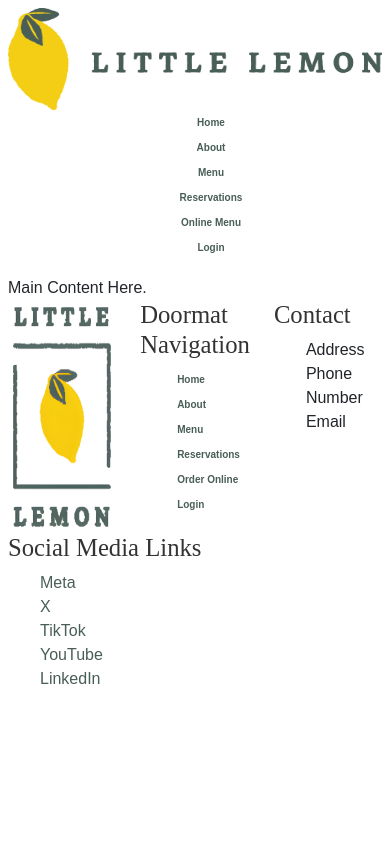
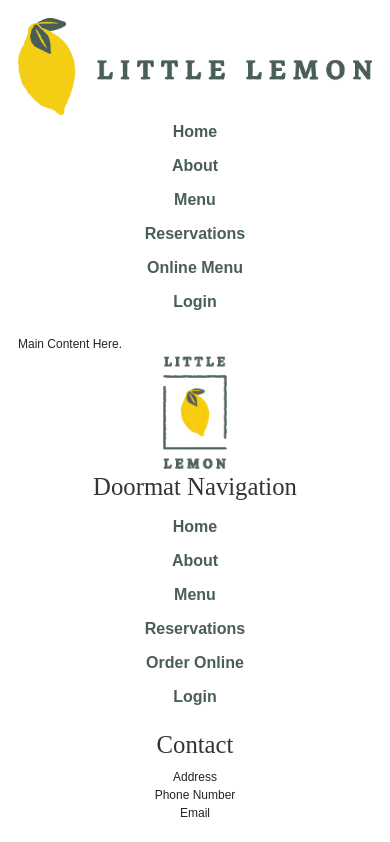
Before and after one commit to Rostaen/little-lemon-capstone-project, a React (Create React App) app: page / in a window 390 px wide. Shown: the top 842 px of the page. Built offline with nearby package versions, Linux system fonts and the light colour scheme.

Commit message:
Trying to push changes to main from 2nd PC

```diff
--- a/src/App.css
+++ b/src/App.css
@@ -22,11 +22,15 @@ a{
   color: #495e57;
 }
 
+nav{
+  display: grid;
+  align-items: center;
+}
 nav li{
   display: flex;
 }
 nav a{
-  font-size: 10px;
+  font-size: 16px;
   font-weight: bold;
   padding: 5px;
   transition: 0.3s;
@@ -40,8 +44,36 @@ nav a:hover{
 }
 
 footer img{
-  width: 100px !important;
+  width: 50%;
+  margin: auto;
 }
 footer h2{
   color: #333;
 }
+footer nav{
+  display: block;
+}
+footer .imgContainer{
+  display: grid;
+  align-items: center;
+}
+
+/* Media query for screens with a maximum width of 480 pixels */
+@media (max-width: 480px) {
+  body {
+    font-size: 12px;
+    margin: 10px;
+  }
+  footer h2,
+  footer li,
+  footer nav li{
+    text-align: center;
+    justify-content: center;
+  }
+  footer ul, nav ul{
+    padding-left: 0px;
+  }
+  footer img{
+    width: 20%;
+  }
+}
--- a/src/components/Footer.js
+++ b/src/components/Footer.js
@@ -1,8 +1,10 @@
 const Footer = () => {
     return (
         <footer className="row">
-            <img src="../images/little-lemon-vert-logo.png" alt="Little Lemon Lemon Logo" className="col col-xl-3" />
-            <nav className="col col-xl-3">
+            <div className="col col-12 col-lg-3 imgContainer">
+                <img src="../images/little-lemon-vert-logo.png" alt="Little Lemon Lemon Logo" />
+            </div>
+            <nav className="col col-12 col-lg-3">
                 <h2>Doormat Navigation</h2>
                 <ul>
                     <li><a href="index.html">Home</a></li>
@@ -13,7 +15,7 @@ const Footer = () => {
                     <li><a href="index.html">Login</a></li>
                 </ul>
             </nav>
-            <div className="col col-xl-3">
+            <div className="col col-12 col-lg-3">
                 <h2>Contact</h2>
                 <ul>
                     <li>Address</li>
@@ -21,7 +23,7 @@ const Footer = () => {
                     <li>Email</li>
                 </ul>
             </div>
-            <div className="col col-xl-3">
+            <div className="col col-12 col-lg-3">
                 <h2>Social Media Links</h2>
                 <ul>
                     <li><a href="index.html">Meta</a></li>
```
Also changed, not shown: src/components/Nav.js (line endings or trailing spaces).
